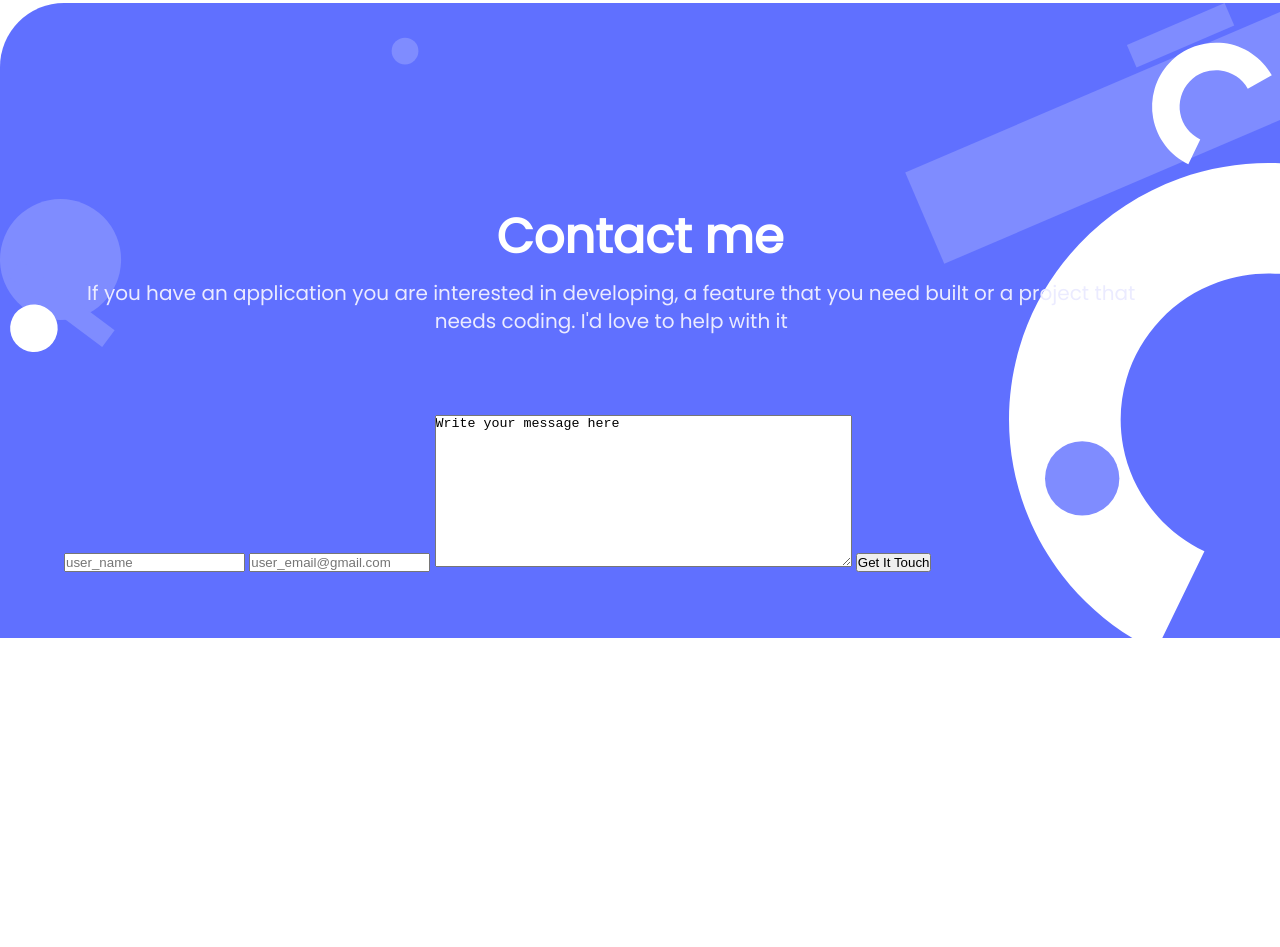
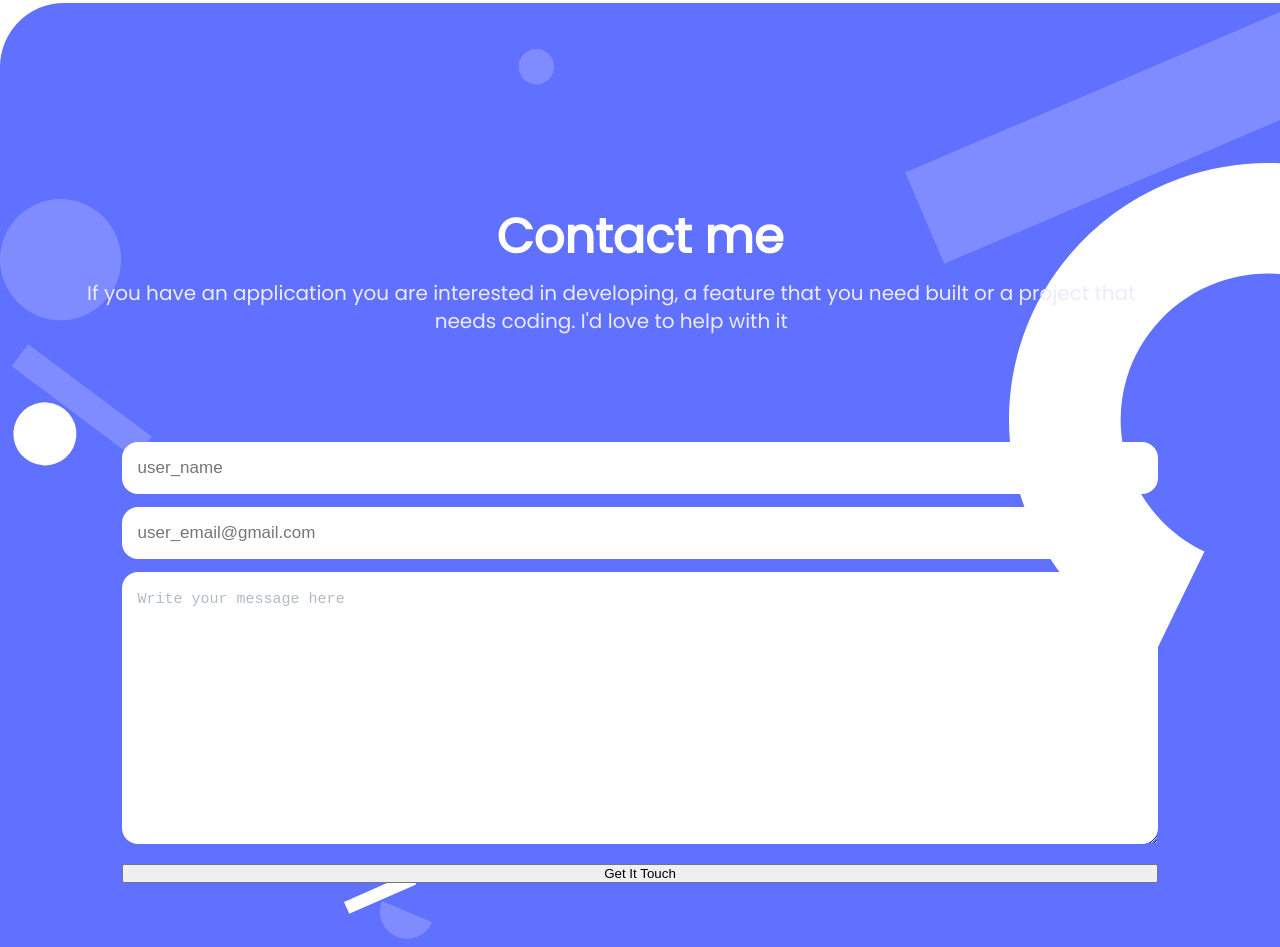
Before and after one commit to Yidnekachew-cmd/Personal-Portfolio, a website: page index.html in a window 1280 px wide. Shown: the part 6596-7543 px from the top of the page. Before the commit the page ends 7234 px from the top, so only its background shows below. Drawn offline with Linux system fonts and the light colour scheme; files whose address does not match are found by name.

Commit message:
Add style for the form inputs and textarea

```diff
--- a/css/mobile.css
+++ b/css/mobile.css
@@ -465,3 +465,36 @@ header {
   color: #ebebff;
   padding-bottom: 5rem;
 }
+
+.contact-form {
+  display: flex;
+  flex-direction: column;
+  justify-content: center;
+  gap: 0.8rem;
+  width: 90%;
+  margin: 0 auto;
+  margin-top: 1.7rem;
+}
+
+.contact-form input {
+  width: 100%;
+  height: 6.5vh;
+  border-radius: 1rem;
+  border: none;
+  padding: 1rem;
+  font-weight: 400;
+  font-size: 17px;
+  line-height: 20px;
+  color: #172b4d;
+}
+
+.contact-form textarea {
+  border-radius: 1rem;
+  border: none;
+  width: 100%;
+  padding: 1rem;
+  font-weight: 400;
+  font-size: 15px;
+  line-height: 24px;
+  color: #b3bac5;
+}
```
